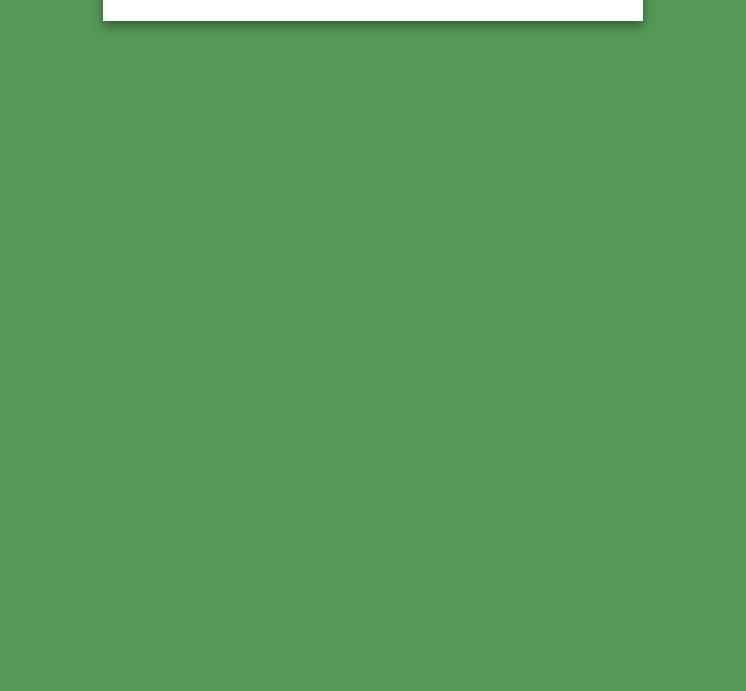
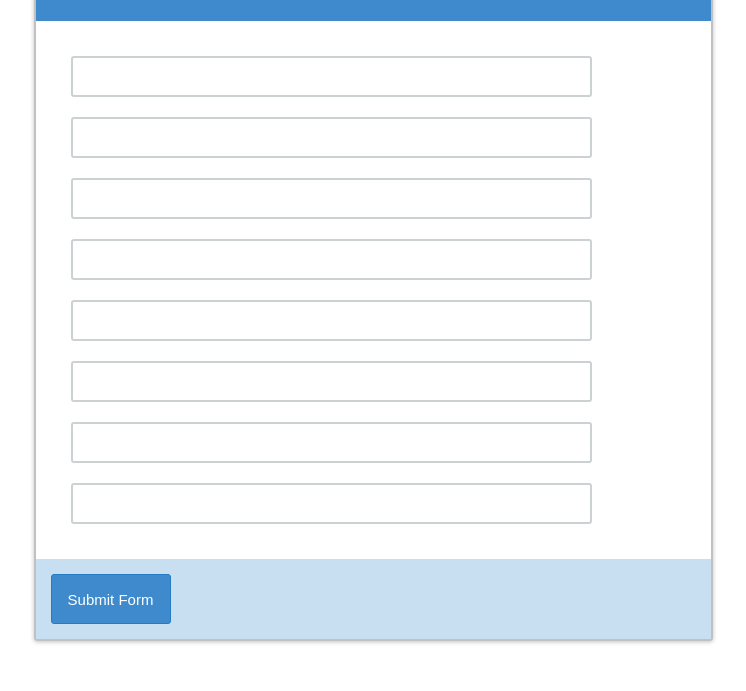
Before and after one commit to ashwinder24/javascript, a plain HTML site: page index.html in a window 1280 px wide. Shown: the part 131-822 px from the top of the page, without its empty margins (267-1013 px from the left). Before the commit the page ends 800 px from the top, so only its background shows below. Drawn offline with Linux system fonts and the light colour scheme.

Commit message:
Add files via upload
form

```diff
--- a/index.html
+++ b/index.html
@@ -1,16 +1,30 @@
-<!doctype html>
+<!DOCTYPE html>
 <html>
 <head>
-    <meta charset="UTF-8">
-    <title>Arrays, Objects, Loops Project</title>
-    <link rel="stylesheet" href="style.css">
+  <title>Form Builder</title>
+  <link rel="stylesheet" href="styles.css">
 </head>
 <body>
-    <div>
-        <h2>Your answers are printed to the console.</h2>
-        <p>To open the Chrome Developer Tools, press <code>command+option+i</code></p>
+    <div class="wrapper">
+        <form>
+            <div class="header">
+                <span class="title">Sign Up For My Web App</span>
+            </div>
+            <div class="fields" id="fields">
+                <!--
+                    <input type="text" id="user-first-name" placeholder="First Name">
+                -->
+
+                <!-- Form Data Appended Here -->
+
+
+
+            </div>
+            <div class="footer">
+                <button>Submit Form</button>
+            </div>
+        </form>
     </div>
-    <script src="script.js"></script>
-    <script src="test.js"></script>
+    <script src="main.js"></script>
 </body>
 </html>
--- a/main.js
+++ b/main.js
@@ -1,116 +1,114 @@
-// 1.
-// Define a function max() that takes two numbers as arguments and returns the largest of them. Use the if-then-else construct available in JavaScript.
-// Then, write and example of using the function.
+// The Form Data
+let formData = [
+  // For demonstration purposes,
+  // the first form element has been added to the HTML file as a comment
+  // compare the input in the HTML file with the contents of this first object
+  {
+    "type": "text",
+    "label": "First Name",
+    "id": "user-first-name",
+    "icon": "fa-user",
+    "options": []
+  },
+  {
+    "type": "text",
+    "label": "Last Name",
+    "id": "user-last-name",
+    "icon": "fa-user",
+    "options": []
+  },
+  {
+    "type": "email",
+    "label": "Email Address",
+    "id": "user-email",
+    "icon": "fa-envelope",
+    "options": []
+  },
+  {
+    "type": "text",
+    "label": "Current Website URL",
+    "id": "user-website",
+    "icon": "fa-globe",
+    "options": []
+  },
+  {
+    "type": "select",
+    "label": "Select Language",
+    "id": "user-language",
+    "icon": "",
+    "options": [
+      {
+        "label": "English",
+        "value": "EN"
+      },
+      {
+        "label": "French",
+        "value": "FR"
+      },
+      {
+        "label": "Spanish",
+        "value": "SP"
+      },
+      {
+        "label": "Chinese",
+        "value": "CH"
+      },
+      {
+        "label": "Japanese",
+        "value": "JP"
+      }
+    ]
+  },
+  {
+    "type": "textarea",
+    "label": "Your Comment",
+    "id": "user-comment",
+    "icon": "fa-comments",
+    "options": []
+  },
+  {
+    "type": "tel",
+    "label": "Mobile Number",
+    "id": "user-mobile",
+    "icon": "fa-mobile-phone",
+    "options": []
+  },
+  {
+    "type": "tel",
+    "label": "Home Number",
+    "id": "user-phone",
+    "icon": "fa-phone",
+    "options": []
+  }
+];
 
-function max(x, y){
+// HINTS:
+// As you can see, we access the first element in the array
+// with [0] and then grab the property "label" using the "." operator
+( function(){
+  // Select the first element from the array
+  let first = formData[ 0 ];
+  // Log the first object
+  console.log( first );
+  // Log the string "First Name"
+  console.log( first.label );
+} )();
 
-    if (x > y) {
-       return('is greater than');
-    } else {
-        return('is less than');
-    }
+
+// -------- Your Code Goes Below this Line --------
+let field = document.querySelector(".fields");
+
+for (var i = 0; i < formData.length; i++) {
+ formData[i]
+
+let formArea = document.createElement("form");
+let formInput = document.createElement("input");
+field.appendChild( formArea );
+formArea.appendChild( formInput );
+formInput.setAttribute("src", formData[ i ].type);
+formInput.setAttribute("src", formData[ i ].label);
+formInput.setAttribute("src", formData[ i ].id);
+formInput.setAttribute("src", formData[ i ].options);
+formInput.setAttribute("src", formData[ i ].icon);
 
 }
-console.log(max(2,3));
-
-
-
-// 2.
-// Define a function maxOfThree() that takes three numbers as arguments and returns the largest of them.
-// Then, write and example of using the function.
-
-function maxofthrees(num1, num2, num3){
-        var max = 0;
-        if(num1 > num2){
-            if(num1 > num3){
-                num1 = max;
-            }
-            else{
-                num3 = max;
-            }
-        }
-        else{
-            if(num2 > num3){
-                num2 = max;
-            }
-        }
-    return;
-    }
-maxofthrees(10,9,8)
-
-
-
-// 3.
-// Write a function that takes a character (i.e. a string of length 1) and returns true if it is a vowel, false otherwise.
-// Then, write and example of using the function.
-function isVowel(char){
-    if (char == "a"|| char == "e"||char == "i"||char == "o"|| char == "u") {
-      return true
-    } else {
-      return false
-    }
-}
-console.log(isVowel('a'));
-
-
-// 4.
-// Write a function called `sum` that takes two parameters and returns the sum of those 2 numbers.
-// Then, write and example of using the function.
-function sum(x, y){
-    return ( x + y);
-
-}
-console.log(sum(2,3));
-
-
-// 5.
-// Write a function named `avg` that takes 3 parameters and returns the average of those 3 numbers.
-// Then, write and example of using the function.
-function avg(x,y,z){
-    return ( x + y+ z/3 );
-}
-console.log(avg(1,2,3));
-
-
-// 6.
-// Write a function called `getLength` that takes one parameter (a string) and returns the length
-// Then, write and example of using the function.
-function getlength(xyz){
-    return (xyz.length)
-
-}
-console.log(getlength("ashwinder"));
-
-// 7.
-// Write a function called `greaterThan` that takes two parameters
-// and returns `true` if the second parameter is greater than the first.
-// Otherwise the function should return `false`.
-// Then, write and example of using the function.
-function greaterthan(x,y){
-   if( y > x ){
-       return ('true');
-   } else {return ('false');
-          }
-}
-console.log(greaterthan(2,3));
-
-// 8.
-// Write a function called `greet` that takes a
-// single parameter and returns a string that
-// is formated like "Hello, Name!" where *Name*
-// is the parameter that was passed in.
-// Then, write and example of using the function.
-
-function greet(x){
-    if( x === name){return ("Hello, Name");}
-}
-console.log(greet(name));
-
-// 9.
-// Write a function called `madlib` that takes 4 or more parameters (words).
-// The function should insert the words into a pre-defined sentence.
-// Finally the function should return that sentence.
-// Note: When I say words and sentence I mean strings. For example:
-// words: "quick", "fox", "fence"
-// sentence: "quick brown fox jumps over the fence"
-// Then, write and example of using the function.
--- /dev/null
+++ b/styles.css
@@ -0,0 +1,59 @@
+.wrapper {
+  border-radius: 3px;
+  border: 2px solid #C1C1C1;
+  box-shadow: 0 1px 4px #C1C1C1;
+  width: 675px;
+  margin: 50px auto;
+}
+
+.wrapper .header {
+  width: 100%;
+  height: 100px;
+  background-color: #3E8ACC;
+  color: #fff;
+  font-size: 30px;
+  font-family: sans-serif
+}
+
+.wrapper .header .title {
+  display: inline-block;
+  margin-top: 30px;
+  padding-left: 20px
+}
+
+.wrapper .fields {
+  padding: 25px;
+}
+
+.wrapper .fields input,
+.wrapper .fields textarea,
+.wrapper .fields select
+ {
+  padding-left: 15px;
+  width: 500px;
+  height: 35px;
+  border: 2px solid #CCD1D4;
+  border-radius: 3px;
+  margin: 10px;
+  font-size: 15px;
+}
+
+.wrapper .fields textarea {
+  height: 125px;
+  padding: 15px;
+}
+
+.wrapper .footer {
+  background-color: #C8DEF1;
+  padding: 15px;
+}
+
+.wrapper .footer button {
+  background-color: #3E8ACC;
+  width: 120px;
+  height: 50px;
+  color: #fff;
+  border: 1px solid #267BC5;
+  border-radius: 3px;
+  font-size: 15px;
+}
```
